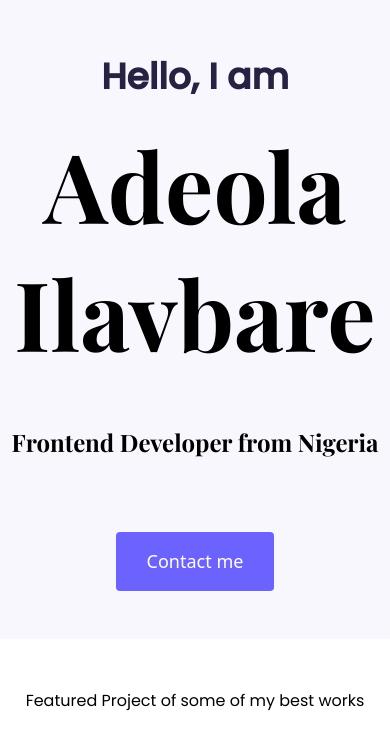
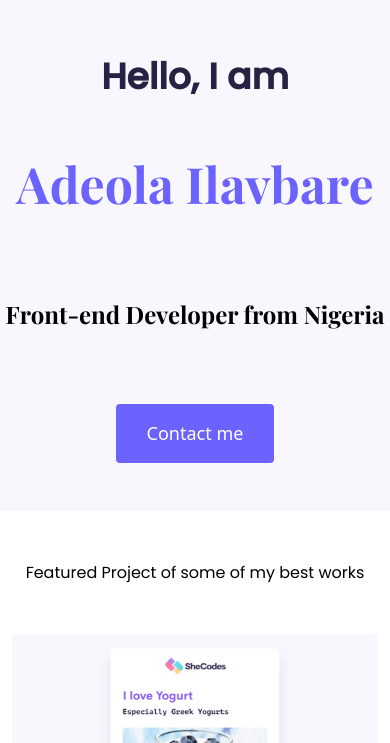
Before and after one commit to Adeolade1st/Responsive-Homepage-Project, a plain HTML site: page index.html in a window 390 px wide. Shown: the part 101-844 px from the top of the page. Drawn offline with nearby package versions, Linux system fonts and the light colour scheme; a web font is replaced by a local one.

Commit message:
Media Querry Added

```diff
--- a/index.html
+++ b/index.html
@@ -27,8 +27,8 @@
   <body>
     <div class="hero">
       <p class="hello">Hello, I am</p>
-      <h1 id="important">Adeola Ilavbare</h1>
-      <h3 class="mt-5 mb-5">Frontend Developer from Nigeria</h3>
+      <h1 id="important" class="heading">Adeola Ilavbare</h1>
+      <h3 class="mt-5 mb-5">Front-end Developer from Nigeria</h3>
       <div><a href="#" class="btn btn-branding mt-4 mb-5"> Contact me</a></div>
     </div>
     <p class="feature mt-5 mb-5">Featured Project of some of my best works</p>
--- a/src/index.css
+++ b/src/index.css
@@ -1,3 +1,24 @@
+
+
+@media (max-width: 900px) {
+    .heading {
+        font-size: 50px;
+        text-align: center;
+        color: #6C63FF;
+
+    }
+    }
+
+    @media (max-width: 900px){
+        .fs {
+                font-size: 40px;
+                text-align: center;
+                color: #6C63FF;
+
+            }
+        }
+
+
 :root {
     --primary-Font-Style: 'Poppins', sans-serif;
     --secondary-Font-Style: 'Playfair Display', serif;
```
